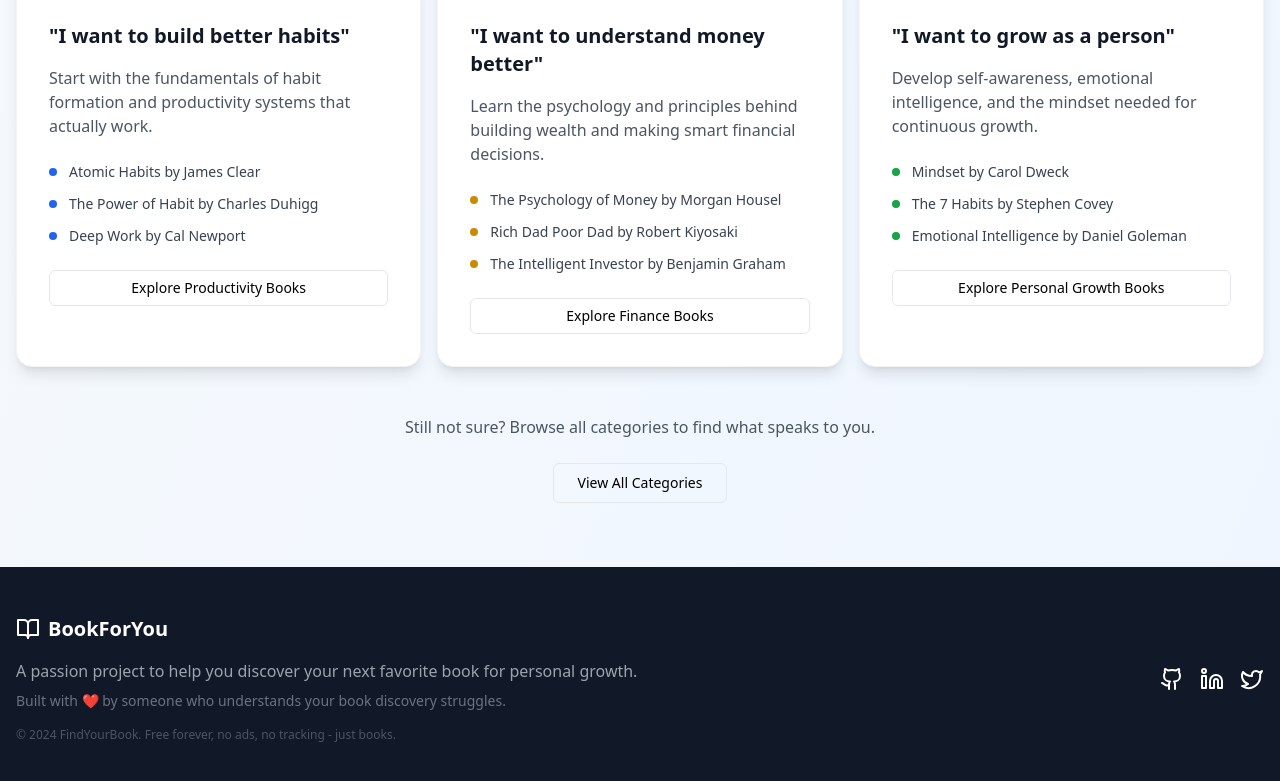
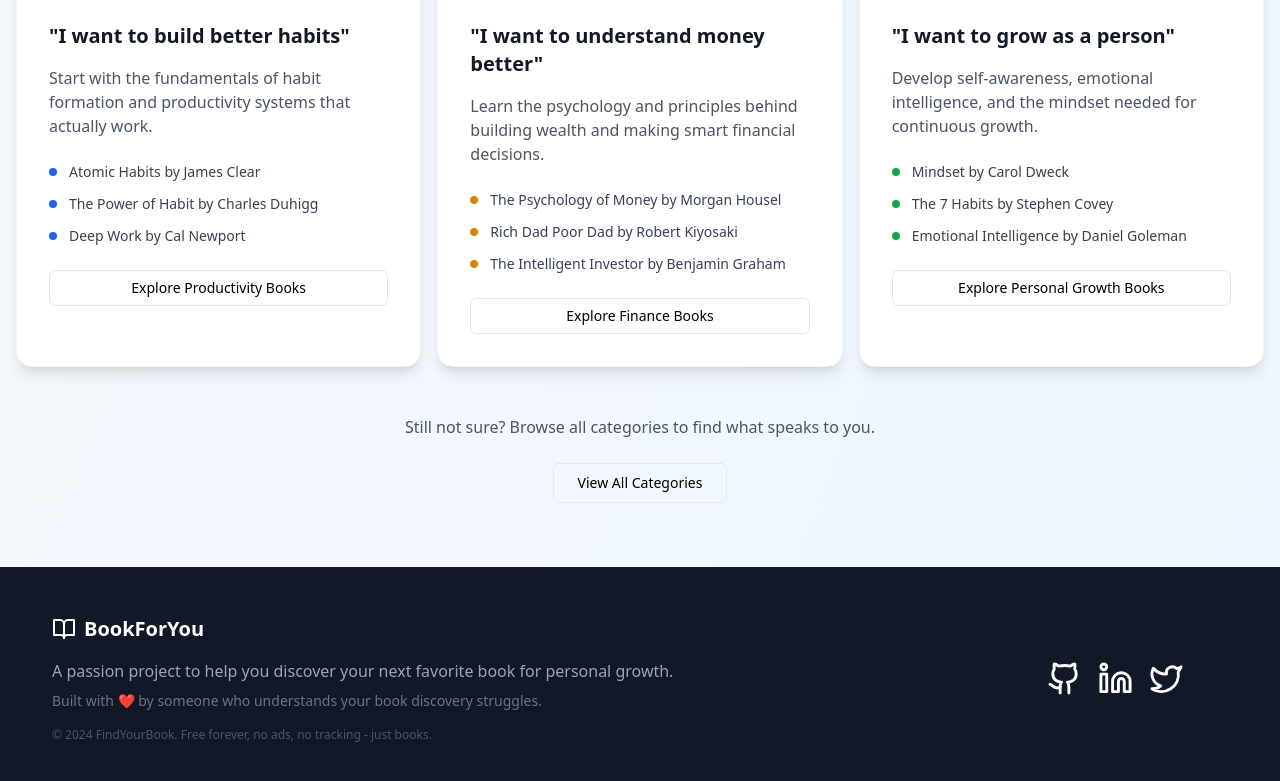
Before and after one commit to devlopersumit/BookPicker, a React (Vite) app: page / in a window 1280 px wide. Shown: the part 2286-3067 px from the top of the page. Built offline with nearby package versions, Linux system fonts and the light colour scheme.

Commit message:
updated footer-4

```diff
--- a/src/Components/Footer.jsx
+++ b/src/Components/Footer.jsx
@@ -1,9 +1,10 @@
 function Footer() {
   return (
     <>
-      <footer className="bg-gray-900 text-white py-12 px-4 flex flex-col md:flex-row items-center justify-between gap-6">
-        <div className="container mx-auto flex flex-col items-center md:items-start text-center md:text-left">
-          <div className="flex items-center justify-center space-x-2 mb-4">
+      <footer className="bg-gray-900 text-white py-12 px-4">
+        <div className="container mx-auto flex flex-col md:flex-row md:items-center md:justify-between gap-8">
+          <div className="flex flex-col items-center ml-9 md:items-start text-center md:text-left">
+            <div className="flex items-center justify-center md:justify-start space-x-2 mb-4">
               <svg
                 xmlns="http://www.w3.org/2000/svg"
                 width="24"
@@ -30,27 +31,28 @@
               struggles.
             </p>
             <p className="text-xs text-gray-600">
-            © 2024 FindYourBook. Free forever, no ads, no tracking - just books.
+              © 2024 FindYourBook. Free forever, no ads, no tracking - just
+              books.
             </p>
           </div>
 
-        <div className="flex gap-4 mb-4 md:mb-0 md:justify-end">
+          <div className="flex gap-4 justify-center md:justify-end mt-6 mr-20 md:mt-0">
             <a
-            href="https://github.com/devlopersumit/"
+              href="https://github.com/devlopersumit/BookPicker"
               target="_blank"
               rel="noopener noreferrer"
             >
               <svg
                 xmlns="http://www.w3.org/2000/svg"
-              width="24"
-              height="24"
+                width="35"
+                height="35"
                 viewBox="0 0 24 24"
                 fill="none"
                 stroke="currentColor"
                 strokeWidth="2"
                 strokeLinecap="round"
                 strokeLinejoin="round"
-              className="lucide lucide-github-icon lucide-github"
+                className="lucide lucide-github-icon lucide-github transition duration-300 ease-in-out hover:scale-110 hover:shadow-sm"
               >
                 <path d="M15 22v-4a4.8 4.8 0 0 0-1-3.5c3 0 6-2 6-5.5.08-1.25-.27-2.48-1-3.5.28-1.15.28-2.35 0-3.5 0 0-1 0-3 1.5-2.64-.5-5.36-.5-8 0C6 2 5 2 5 2c-.3 1.15-.3 2.35 0 3.5A5.403 5.403 0 0 0 4 9c0 3.5 3 5.5 6 5.5-.39.49-.68 1.05-.85 1.65-.17.6-.22 1.23-.15 1.85v4" />
                 <path d="M9 18c-4.51 2-5-2-7-2" />
@@ -63,15 +65,15 @@
             >
               <svg
                 xmlns="http://www.w3.org/2000/svg"
-              width="24"
-              height="24"
+                width="35"
+                height="35"
                 viewBox="0 0 24 24"
                 fill="none"
                 stroke="currentColor"
                 strokeWidth="2"
                 strokeLinecap="round"
                 strokeLinejoin="round"
-              className="lucide lucide-linkedin-icon lucide-linkedin"
+                className="lucide lucide-linkedin-icon lucide-linkedin transition duration-300 ease-in-out hover:scale-110 hover:shadow-sm"
               >
                 <path d="M16 8a6 6 0 0 1 6 6v7h-4v-7a2 2 0 0 0-2-2 2 2 0 0 0-2 2v7h-4v-7a6 6 0 0 1 6-6z" />
                 <rect width="4" height="12" x="2" y="9" />
@@ -85,19 +87,20 @@
             >
               <svg
                 xmlns="http://www.w3.org/2000/svg"
-              width="24"
-              height="24"
+                width="35"
+                height="35"
                 viewBox="0 0 24 24"
                 fill="none"
                 stroke="currentColor"
                 strokeWidth="2"
                 strokeLinecap="round"
                 strokeLinejoin="round"
-              className="lucide lucide-twitter-icon lucide-twitter"
+                className="lucide lucide-twitter-icon lucide-twitter transition duration-300 ease-in-out hover:scale-110 hover:shadow-sm"
               >
                 <path d="M22 4s-.7 2.1-2 3.4c1.6 10-9.4 17.3-18 11.6 2.2.1 4.4-.6 6-2C3 15.5.5 9.6 3 5c2.2 2.6 5.6 4.1 9 4-.9-4.2 4-6.6 7-3.8 1.1 0 3-1.2 3-1.2z" />
               </svg>
             </a>
+          </div>
         </div>
       </footer>
     </>
```
Lines whose indentation alone changed are shown as unchanged.
